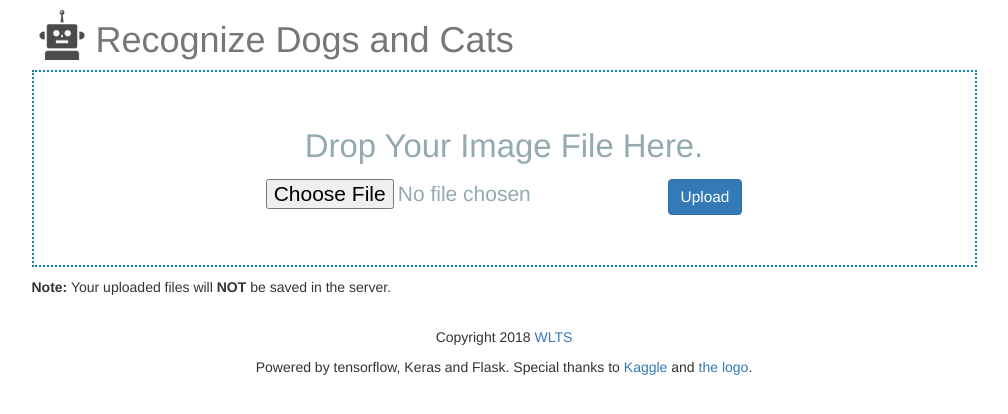
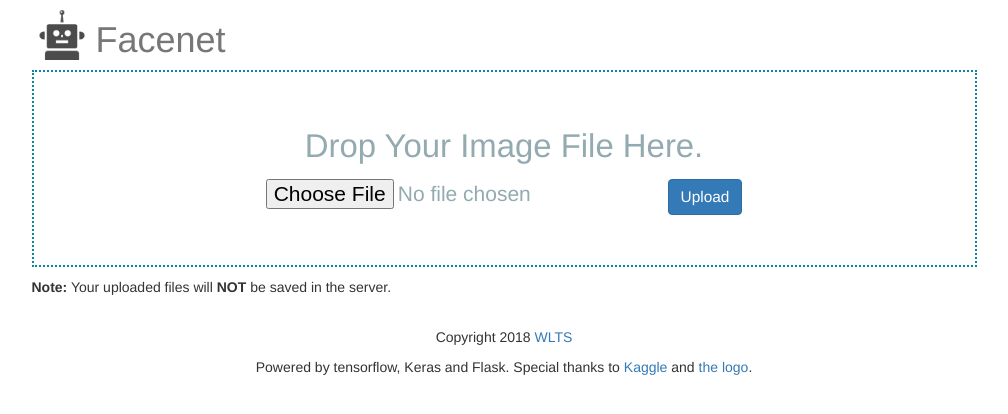
Before and after one commit to wltsapp/wlts-facenet, a Flask app: page / in a window 1280 px wide. Shown: the top 414 px of the page, without its empty margins (136-1144 px from the left). Run offline with Flask 2, Linux system fonts and the light colour scheme; some libraries are stand-ins or nearby versions.

Commit message:
Update index.html

```diff
--- a/templates/index.html
+++ b/templates/index.html
@@ -2,7 +2,7 @@
 <html>
 
 <head>
-  <title>Recognize Dogs and Cats</title>
+  <title>Facenet</title>
   <link rel="stylesheet" type="text/css" href="/static/css/bootstrap.min.css">
   <link rel="stylesheet" type="text/css" href="/static/css/app.css?4">
   <script src="/static/js/jquery.min.js"></script>
@@ -18,7 +18,7 @@
       <div class="col-xs-10">
         <div class="row">
           <img src="/static/images/robot.png" class="logo">
-          <h1 class="title-caption text-muted">Recognize Dogs and Cats</h1>
+          <h1 class="title-caption text-muted">Facenet</h1>
         </div>
         <div id="droparea">
           <p class="text-center text-capitalize">
```
